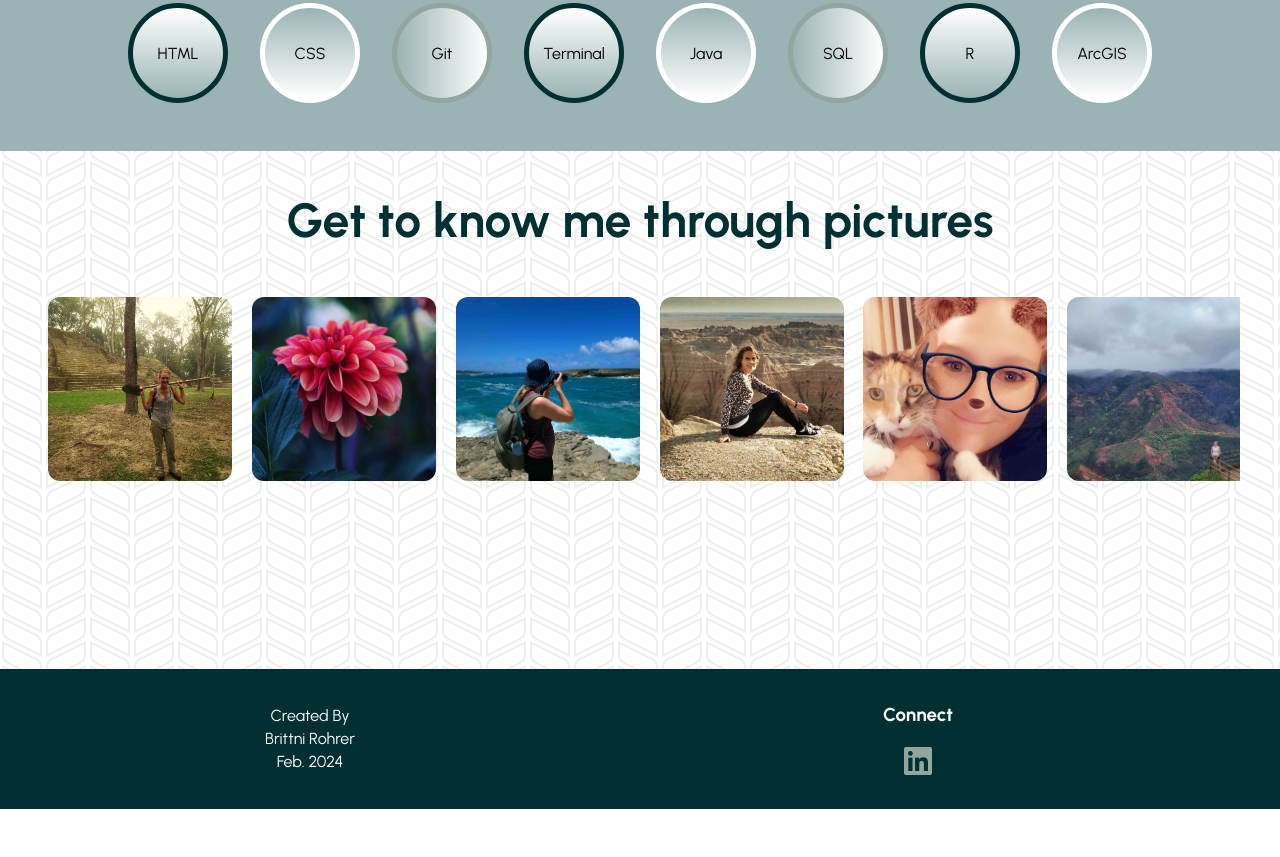
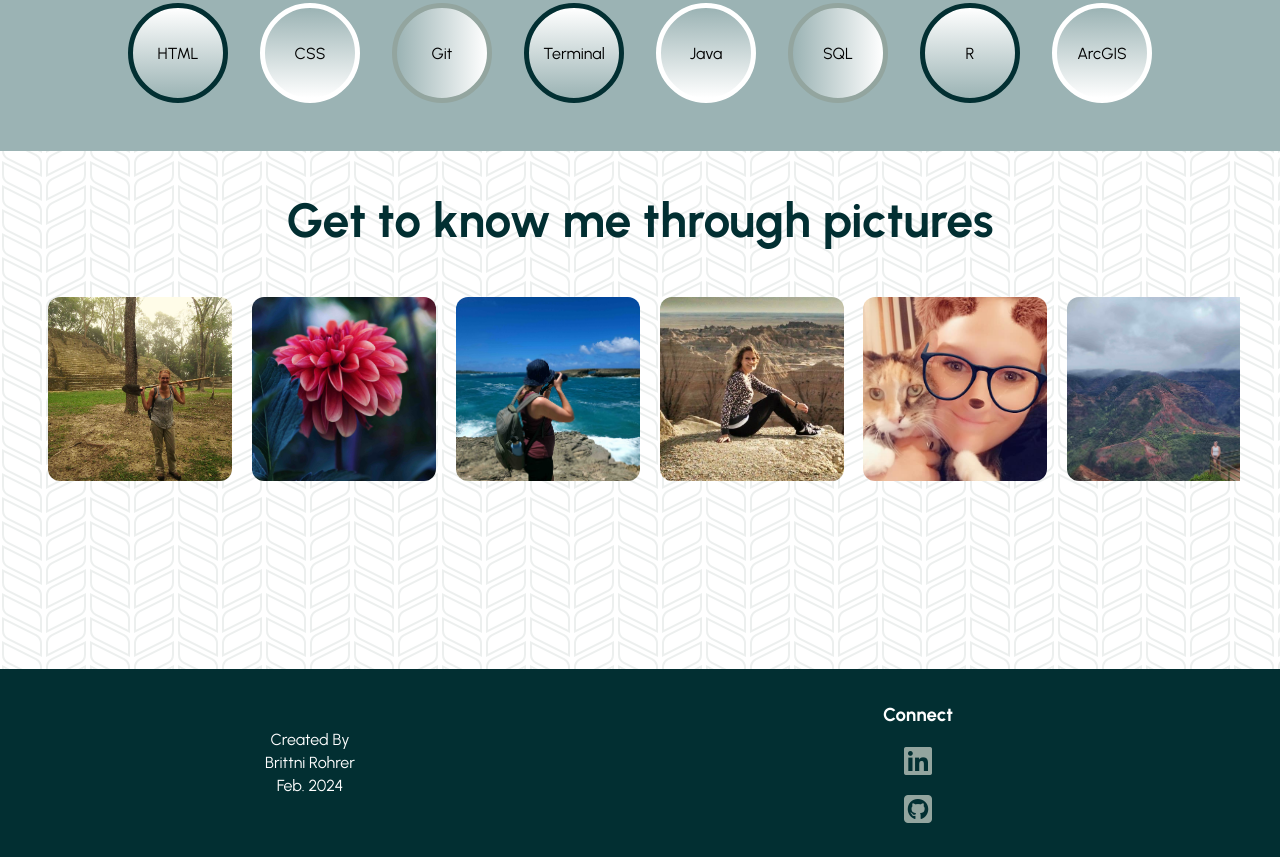
Before and after one commit to brittrohrer/portfolio, a plain HTML site: page about-me.html in a window 1280 px wide. Shown: the part 1879-2736 px from the top of the page. Before the commit the page ends 2688 px from the top, so only its background shows below. Drawn offline with Linux system fonts and the light colour scheme.

Commit message:
changed footer

```diff
--- a/about-me.html
+++ b/about-me.html
@@ -90,6 +90,7 @@
             <h3>Connect</h3>
             <ul class="social-links-container">
                 <li><a href="https://www.linkedin.com/in/brittni-rohrer-3183212b6" target="blank"><i class="fa-brands fa-linkedin"></i></a></li>
+                <li><a href="https://github.com/brittrohrer?tab=repositories" target="_blank"><i class="fa-brands fa-square-github" title="My Github Repositories"></i></a></li>
             </ul>
         </div>
       </footer>
```
Also changed, not shown: contact.html (+1 -0 lines), index.html (+1 -1 lines).
